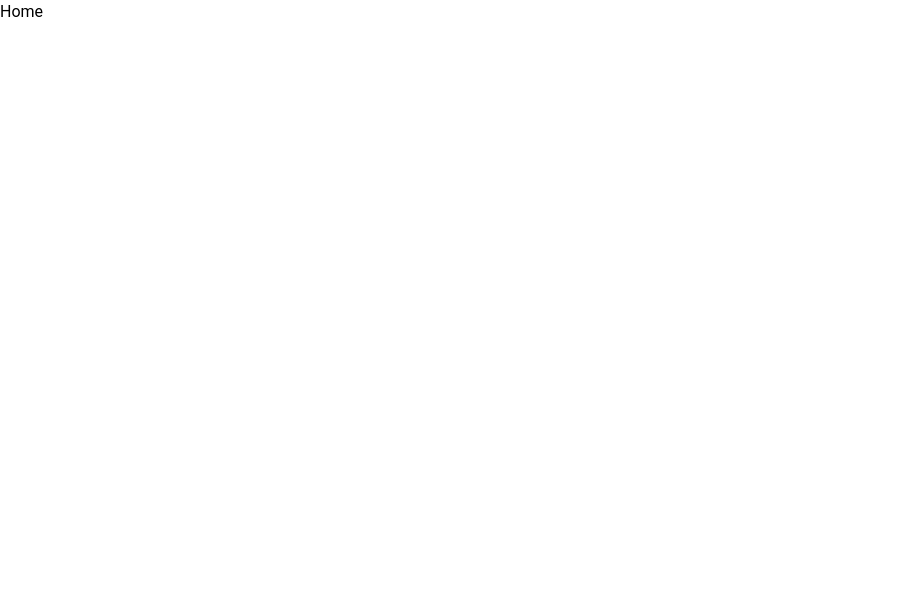
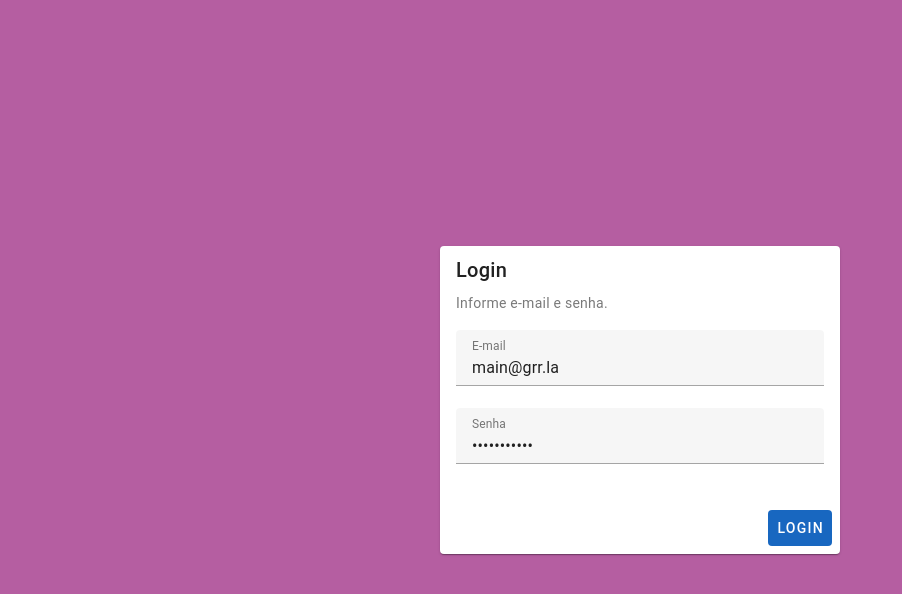
Before and after one commit to jeff-silva/test-time-system, a Nuxt app in the folder frontend/: page / in a window 1280 px wide. Shown: the top 594 px of the page, without its empty margins (0-902 px from the left). Built offline with nearby package versions, Linux system fonts and the light colour scheme.

Commit message:
feat: TodoProject frontend crud

```diff
--- /dev/null
+++ b/frontend/composables/useApp.js
@@ -0,0 +1,18 @@
+export default () => {
+  const r = reactive({
+    ready: false,
+    token: localStorage.getItem("test-time-system-token"),
+
+    setToken(token) {
+      r.token = token;
+      localStorage.setItem("test-time-system-token", token);
+    },
+
+    async load() {
+      r.ready = true;
+    },
+  });
+
+  r.load();
+  return r;
+};
--- /dev/null
+++ b/frontend/composables/useRequest.js
@@ -0,0 +1,73 @@
+export default (options = {}) => {
+  options = {
+    url: "",
+    method: "get",
+    params: {},
+    data: {},
+    headers: {
+      "Content-Type": "application/json",
+    },
+    onSuccess(resp) {},
+    onError(resp) {},
+    response: false,
+    ...options,
+  };
+
+  const urlSerialize = (obj) => {
+    let str =
+      (Object.keys(obj).length > 0 ? "?" : "") +
+      Object.keys(obj)
+        .reduce(function (a, k) {
+          a.push(k + "=" + encodeURIComponent(obj[k]));
+          return a;
+        }, [])
+        .join("&");
+    return str;
+  };
+
+  const r = reactive({
+    ...options,
+    busy: false,
+
+    async submit() {
+      r.busy = true;
+
+      try {
+        let fetchOptions = {
+          method: r.method.toUpperCase(),
+          headers: { ...r.headers },
+        };
+
+        let fetchUrl = r.url;
+
+        if (fetchUrl.startsWith("api://")) {
+          fetchUrl = fetchUrl.replace("api://", "http://localhost/api/");
+          const token = localStorage.getItem("test-time-system-token");
+          if (token) {
+            fetchOptions.headers["Authorization"] = `Bearer ${token}`;
+          }
+        }
+
+        if (Object.keys(r.params).length > 0) {
+          fetchUrl += urlSerialize(r.params);
+        }
+
+        if (["put", "post"].includes(r.method)) {
+          fetchOptions.body = JSON.stringify(r.data);
+        }
+
+        const resp = await fetch(fetchUrl, fetchOptions);
+        const data = await resp.json();
+        options.onSuccess({ ...resp, data });
+
+        r.response = data;
+      } catch (err) {
+        options.onError(err);
+      }
+
+      r.busy = false;
+    },
+  });
+
+  return r;
+};
--- /dev/null
+++ b/frontend/layouts/admin.vue
@@ -0,0 +1,54 @@
+<template>
+  <v-app id="inspire">
+    <v-defaults-provider
+      :defaults="{
+        VContainer: { maxWidth: 1200 },
+      }"
+    >
+      <v-navigation-drawer width="244">
+        <v-sheet
+          color="grey-lighten-5"
+          height="128"
+          width="100%"
+        ></v-sheet>
+
+        <v-list>
+          <v-list-item
+            to="/admin"
+            text="Dashboard"
+          />
+          <v-list-item
+            to="/admin/todo_project"
+            text="Projetos"
+          />
+        </v-list>
+      </v-navigation-drawer>
+
+      <v-app-bar
+        class="px-3"
+        color="grey-lighten-4"
+        height="72"
+        flat
+      >
+        <v-spacer />
+
+        <v-responsive max-width="156">
+          <v-text-field
+            bg-color="grey-lighten-1"
+            density="compact"
+            rounded="pill"
+            variant="solo-filled"
+            flat
+            hide-details
+          ></v-text-field>
+        </v-responsive>
+      </v-app-bar>
+
+      <v-main>
+        <v-container>
+          <slot></slot>
+        </v-container>
+      </v-main>
+    </v-defaults-provider>
+  </v-app>
+</template>
--- /dev/null
+++ b/frontend/pages/admin/index.vue
@@ -0,0 +1,5 @@
+<template>
+  <nuxt-layout name="admin">
+    <div>Dashboard</div>
+  </nuxt-layout>
+</template>
--- /dev/null
+++ b/frontend/pages/admin/todo_project.vue
@@ -0,0 +1,168 @@
+<template>
+  <nuxt-layout name="admin">
+    <div class="d-flex justify-end">
+      <v-btn
+        text="Novo"
+        color="primary"
+        @click="todoProjectSave.create()"
+      />
+    </div>
+    <br />
+
+    <v-card :loading="todoProjectList.busy">
+      <v-table>
+        <colgroup>
+          <col width="*" />
+          <col width="0" />
+          <col width="0" />
+        </colgroup>
+        <thead>
+          <tr>
+            <th>Projeto</th>
+            <th></th>
+            <th></th>
+          </tr>
+        </thead>
+
+        <tbody>
+          <template v-for="o in todoProjectList.response.data">
+            <tr>
+              <td>{{ o.name }}</td>
+              <td class="pa-1">
+                <v-btn
+                  v-tooltip="'Editar'"
+                  icon="mdi-pen"
+                  color="success"
+                  rounded="0"
+                  size="40"
+                  block
+                  @click="todoProjectSave.update(o)"
+                />
+              </td>
+              <td class="pa-1">
+                <v-btn
+                  v-tooltip="'Deletar'"
+                  icon="mdi-delete"
+                  color="red"
+                  rounded="0"
+                  size="40"
+                  block
+                  @click="todoProjectDelete.delete(o)"
+                />
+              </td>
+            </tr>
+          </template>
+        </tbody>
+      </v-table>
+    </v-card>
+
+    <v-dialog
+      v-model="todoProjectDialog.value"
+      max-width="600"
+    >
+      <v-card>
+        <v-card-title>{{
+          todoProjectSave.data.id ? "Editar" : "Criar"
+        }}</v-card-title>
+        <v-card-text>
+          <v-text-field
+            label="Nome"
+            v-model="todoProjectSave.data.name"
+          />
+        </v-card-text>
+        <v-card-actions>
+          <v-btn
+            text="Cancelar"
+            @click="todoProjectDialog.set(false)"
+          />
+          <v-spacer />
+          <v-btn
+            text="Salvar"
+            class="bg-primary"
+            :loading="todoProjectSave.busy"
+            @click="todoProjectSave.submit()"
+          />
+        </v-card-actions>
+      </v-card>
+    </v-dialog>
+
+    <v-dialog
+      v-model="todoProjectDelete.dialog"
+      max-width="400"
+    >
+      <v-card>
+        <v-card-title class="bg-error"
+          >Deletar {{ todoProjectDelete.item.name }}?</v-card-title
+        >
+        <v-card-text>A ação é irreversível</v-card-text>
+        <v-card-actions>
+          <v-btn
+            text="Confirmar"
+            class="bg-error"
+            :loading="todoProjectDelete.busy"
+            @click="todoProjectDelete.submit()"
+          />
+        </v-card-actions>
+      </v-card>
+    </v-dialog>
+
+    <!-- <pre>todoProjectSave: {{ todoProjectSave }}</pre> -->
+    <!-- <pre>todoProjectList: {{ todoProjectList }}</pre> -->
+  </nuxt-layout>
+</template>
+
+<script setup>
+const todoProjectList = useRequest({
+  method: "get",
+  url: "api://todo_project",
+  response: { data: [] },
+});
+
+const todoProjectSave = useRequest({
+  method: "post",
+  url: "api://todo_project",
+  create() {
+    todoProjectSave.method = "post";
+    todoProjectSave.url = "api://todo_project";
+    todoProjectSave.data = {};
+    todoProjectDialog.set(true);
+  },
+  update(data) {
+    todoProjectSave.method = "put";
+    todoProjectSave.url = `api://todo_project/${data.id}`;
+    todoProjectSave.data = { ...data };
+    todoProjectDialog.set(true);
+  },
+  async onSuccess() {
+    await todoProjectList.submit();
+    todoProjectDialog.set(false);
+  },
+});
+
+const todoProjectDelete = useRequest({
+  method: "delete",
+  url: "api://todo_project",
+  item: false,
+  dialog: false,
+  delete(data) {
+    todoProjectDelete.dialog = true;
+    todoProjectDelete.url = `api://todo_project/${data.id}`;
+    todoProjectDelete.item = data;
+  },
+  async onSuccess() {
+    todoProjectDelete.dialog = false;
+    await todoProjectList.submit();
+  },
+});
+
+const todoProjectDialog = reactive({
+  value: false,
+  set(value) {
+    todoProjectDialog.value = value;
+  },
+});
+
+onMounted(() => {
+  todoProjectList.submit();
+});
+</script>
--- a/frontend/pages/index.vue
+++ b/frontend/pages/index.vue
@@ -1,3 +1,50 @@
 <template>
-  <div>Home</div>
+  <div
+    class="d-flex align-center justify-center"
+    style="height: 100vh; background: #b55ea1"
+  >
+    <v-form @submit.prevent="login.submit()">
+      <v-card style="min-width: 400px; max-width: 400px">
+        <v-card-title>Login</v-card-title>
+        <v-card-subtitle>Informe e-mail e senha.</v-card-subtitle>
+        <v-card-text>
+          <v-text-field
+            v-model="login.data.email"
+            label="E-mail"
+          />
+          <v-text-field
+            v-model="login.data.password"
+            label="Senha"
+            type="password"
+          />
+        </v-card-text>
+        <v-card-actions class="justify-end">
+          <v-btn
+            text="Login"
+            class="bg-primary"
+            type="submit"
+            :loading="login.busy"
+          />
+        </v-card-actions>
+      </v-card>
+    </v-form>
+  </div>
 </template>
+
+<script setup>
+const app = useApp();
+const router = useRouter();
+
+const login = useRequest({
+  method: "post",
+  url: "api://auth/login",
+  data: {
+    email: "main@grr.la",
+    password: "main@grr.la",
+  },
+  onSuccess(resp) {
+    app.setToken(resp.data.access_token);
+    router.push("/admin");
+  },
+});
+</script>
```
